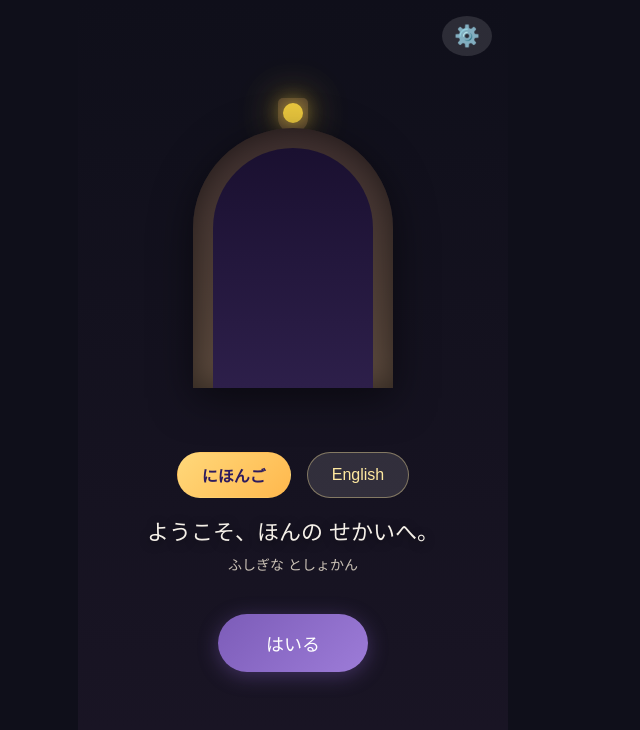
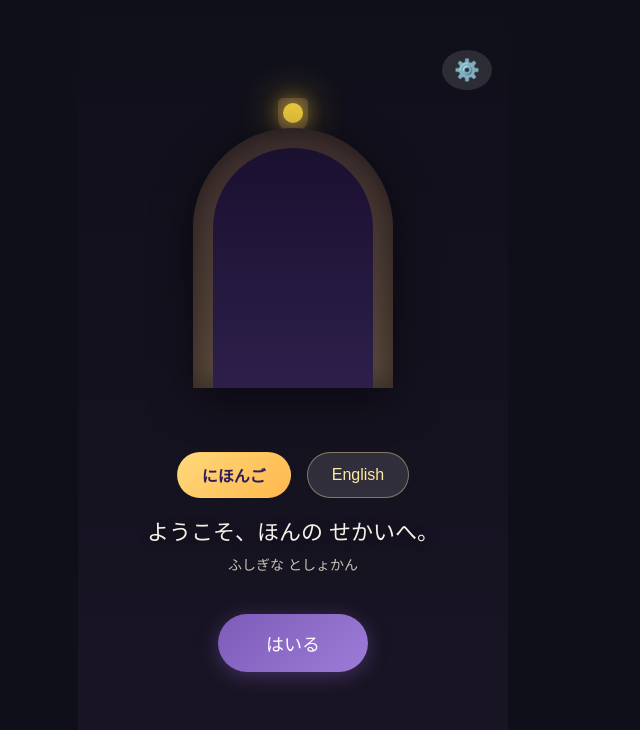
Before and after one commit to rossi728/yomitomo-app, a website: page www/index.html in a window 1280 px wide. Shown: the whole page, without its empty margins (347-987 px from the left). Drawn offline with Linux system fonts and the light colour scheme; a web font is replaced by a local one.

Commit message:
UI: 設定ボタン位置を iOS Safe Area 考慮に修正
Made-with: Cursor

```diff
--- a/www/freemium.css
+++ b/www/freemium.css
@@ -299,9 +299,10 @@
 /* ホーム画面の設定ボタン */
 .home-settings-btn {
   position: absolute;
-  top: 16px;
+  /* iOS Safe Area + 余裕（ステータスバー・ノッチと被らないように） */
+  top: calc(env(safe-area-inset-top, 16px) + 50px);
   right: 16px;
-  z-index: 20;
+  z-index: 100;
   background: rgba(255, 255, 255, 0.12);
   border: none;
   color: #ffd87a;
@@ -313,7 +314,8 @@
 }
 
 .home-settings-btn:active {
-  transform: scale(0.96);
+  background: rgba(255, 233, 160, 0.25);
+  transform: scale(0.95);
 }
 
 /* ============================================
```
